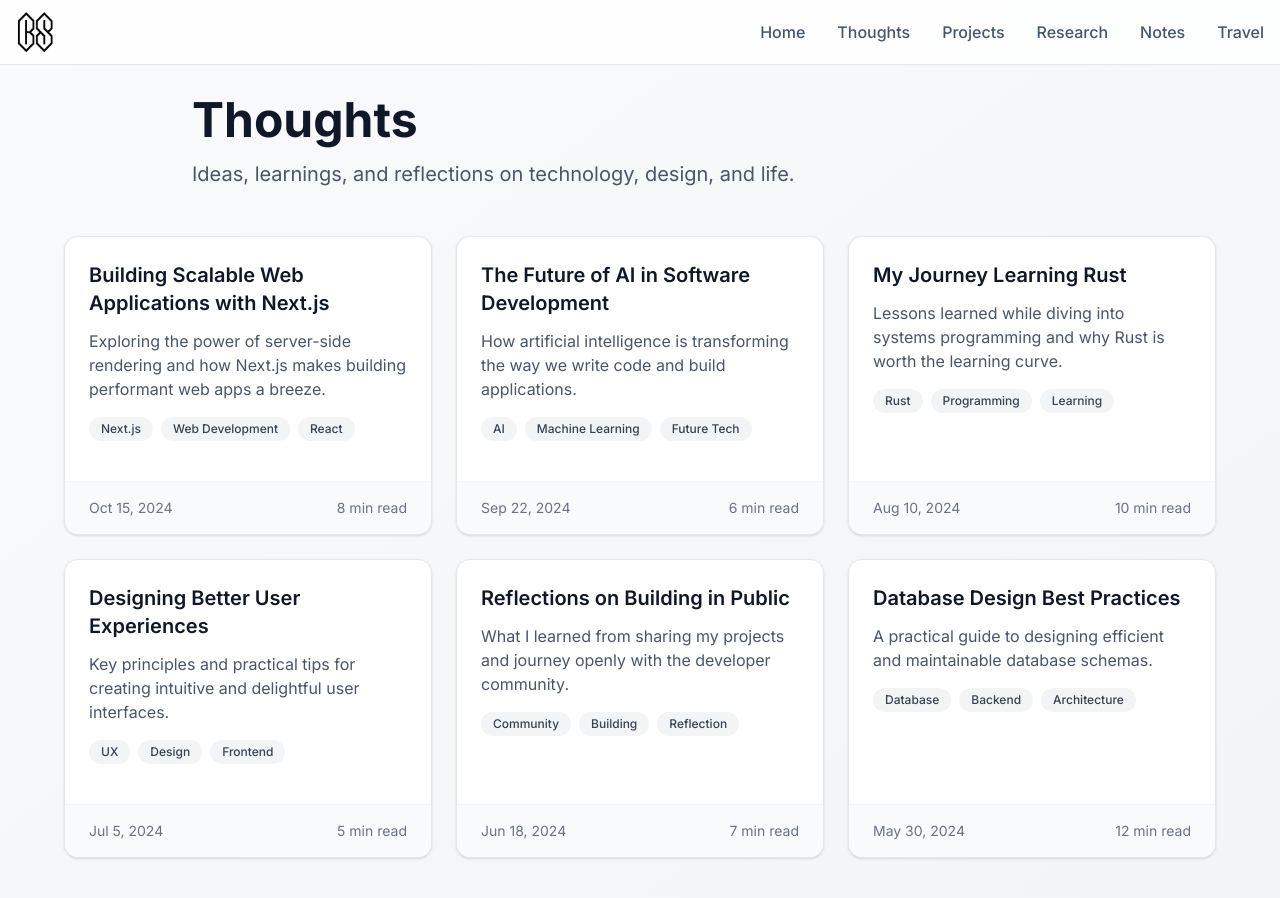
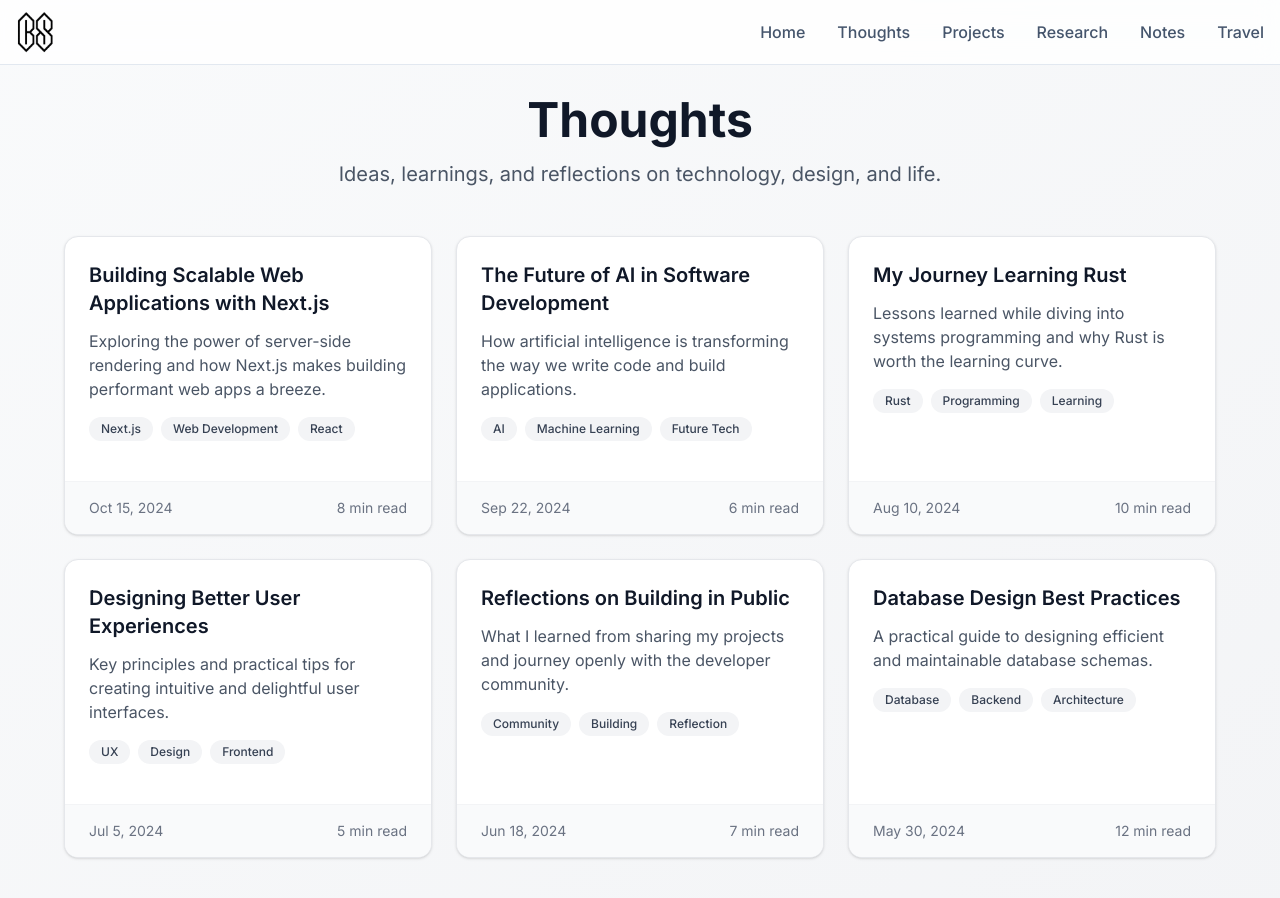
Before and after one commit to csking101/website, a Next.js app in the folder my-portfolio/: page /blogs in a window 1280 px wide. Shown: the top 898 px of the page. Built offline with nearby package versions, Linux system fonts and the light colour scheme.

Commit message:
Update thoughts centering

```diff
--- a/my-portfolio/app/blogs/page.tsx
+++ b/my-portfolio/app/blogs/page.tsx
@@ -62,7 +62,7 @@ export default function BlogsPage() {
     <div className="min-h-screen bg-gradient-to-br from-gray-50 to-gray-100">
       <div className="container mx-auto px-4 pt-24 pb-20">
         {/* Header */}
-        <div className="max-w-4xl mx-auto mb-12">
+        <div className=" mx-auto mb-12 flex-col items-center text-center">
           <h1 className="text-4xl md:text-5xl font-bold text-gray-900 mb-4">
             Thoughts
           </h1>
```
